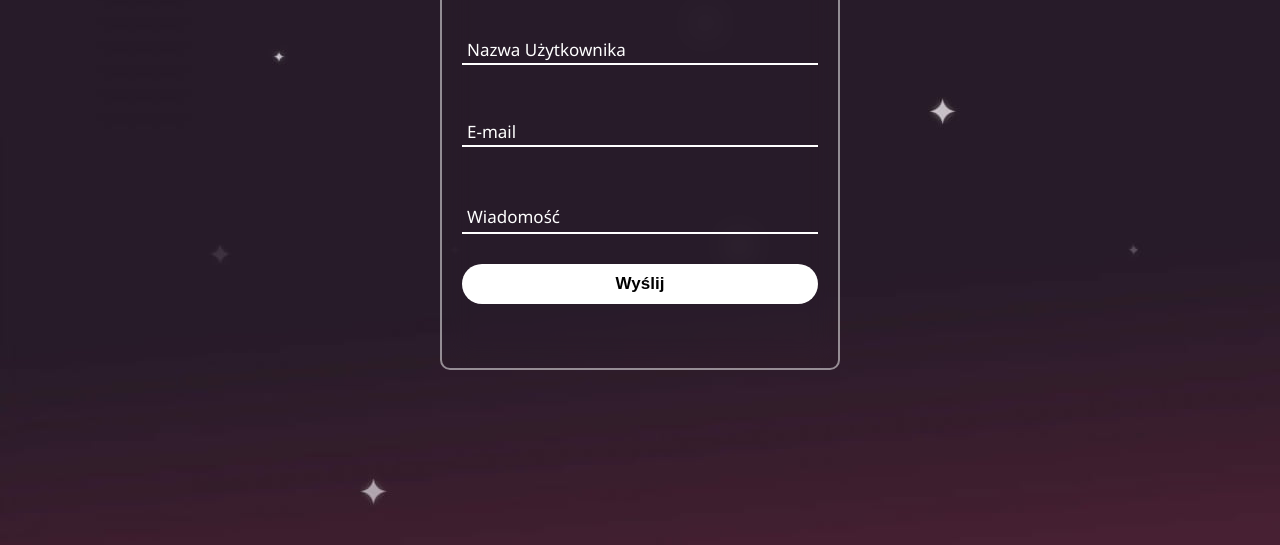
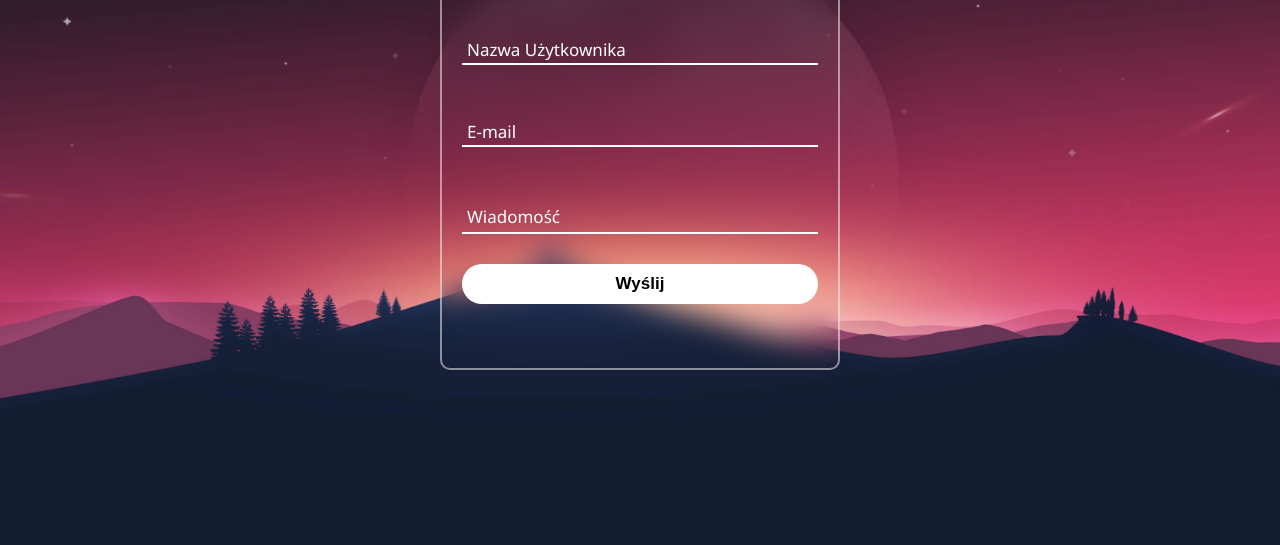
Before and after one commit to Mataversa/versa, a plain HTML site: page index.html in a window 1280 px wide. Shown: the part 255-800 px from the top of the page. Drawn offline with Linux system fonts and the light colour scheme.

Commit message:
Update style.css

```diff
--- a/style.css
+++ b/style.css
@@ -5,10 +5,16 @@
 }
 
 body{
+  display: flex;
+  justify-content: center;
+  align-items: center;
+  min-height: 100vh;
+  width: 100%;
+
   background: url('bg.jpg')no-repeat;
+  background-position: center;
+  background-size: cover;
   font-family: 'Segoe UI', Tahoma, Geneva, Verdana, sans-serif;
-  font-style: normal;
-  font-display: none;
 }
 
 .container {
```
